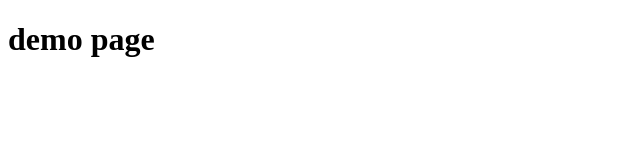
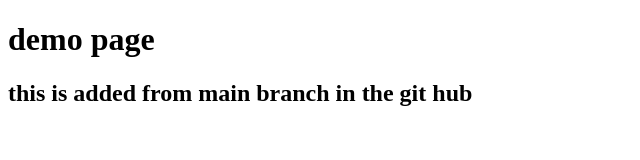
Before and after one commit to venkataramana01/Demo, a plain HTML site: page dLogin.html in a window 1280 px wide. Shown: the whole page, without its empty margins (0-640 px from the left). Drawn offline with Linux system fonts and the light colour scheme.

Commit message:
Update dLogin.html
added from main branch in git

```diff
--- a/dLogin.html
+++ b/dLogin.html
@@ -7,5 +7,6 @@
 </head>
 <body>
     <h1>demo page</h1>
+    <h2>this is added from main branch in the git hub</h2>
 </body>
 </html>
```
